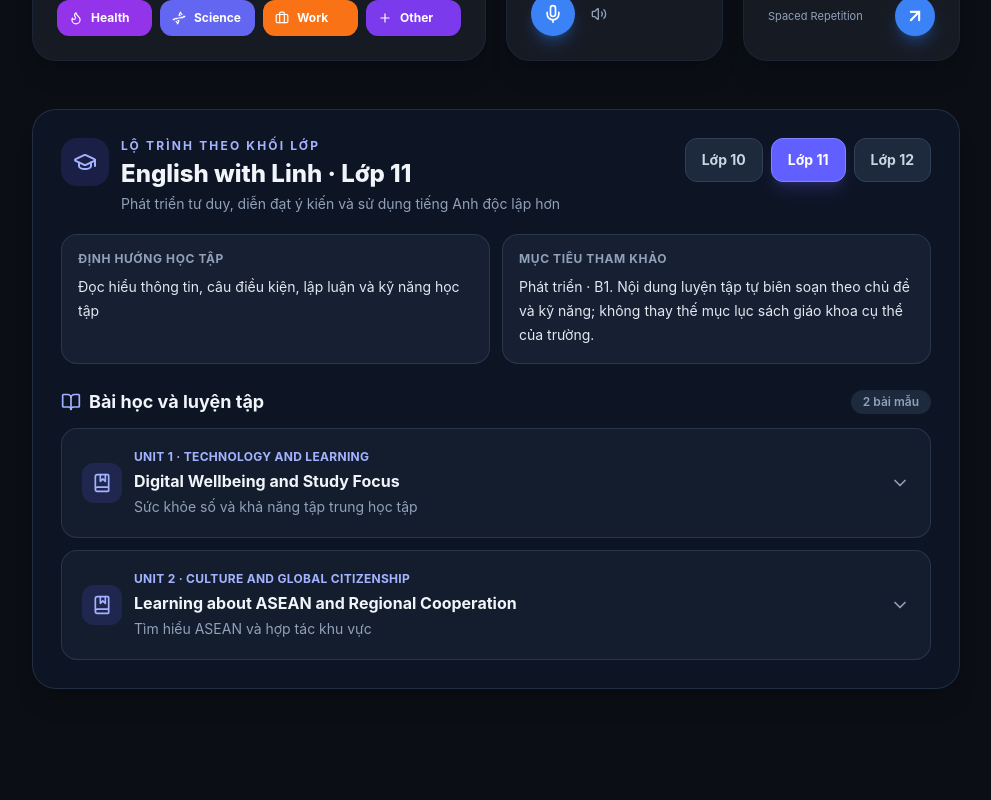
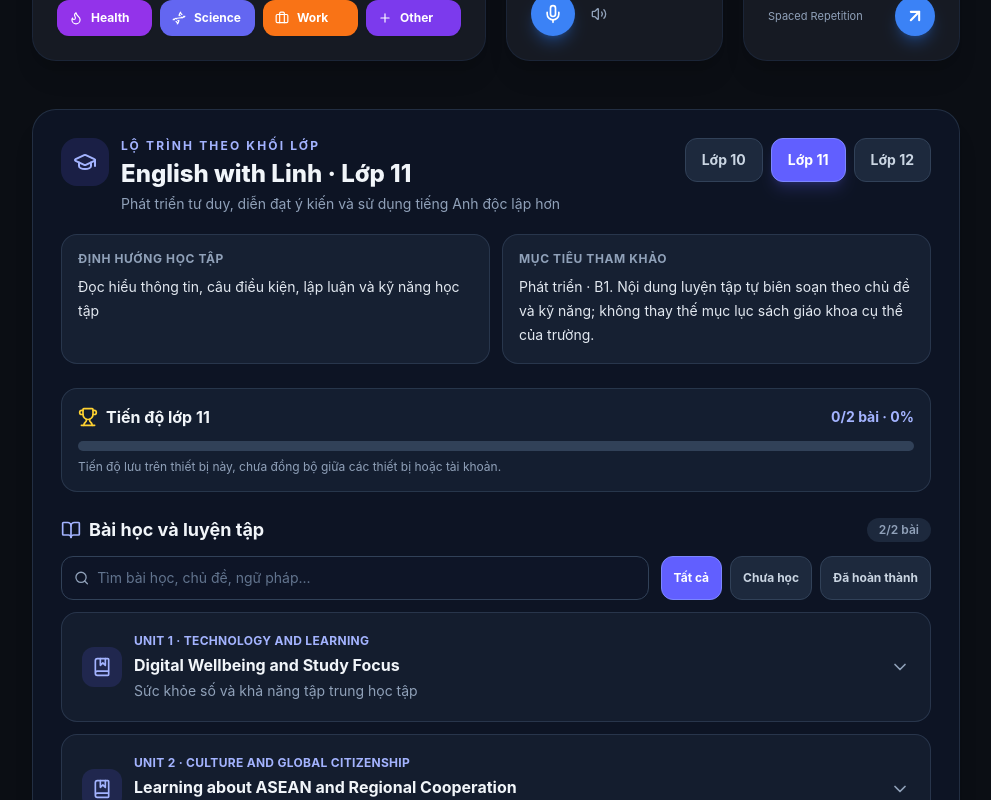
Before and after one commit to beneducation29-lgtm/EnglishwithLinh, a React (Vite) app: page / in a window 1280 px wide. Shown: the part 990-1790 px from the top of the page, without its empty margins (288-1279 px from the left). Before the commit the page ends 1743 px from the top, so only its background shows below. Built offline with nearby package versions, Linux system fonts and the light colour scheme.

Commit message:
feat(curriculum): add lesson search and saved completion progress

```diff
--- a/src/components/curriculum/GradeCurriculum.tsx
+++ b/src/components/curriculum/GradeCurriculum.tsx
@@ -1,5 +1,5 @@
 import React, { useEffect, useMemo, useState } from 'react';
-import { BookOpen, GraduationCap, CheckCircle2, ChevronDown, ChevronUp, Lightbulb, PenLine, MessageCircle, BookMarked } from 'lucide-react';
+import { BookOpen, GraduationCap, CheckCircle2, ChevronDown, ChevronUp, Lightbulb, PenLine, MessageCircle, BookMarked, Search, Trophy, RotateCcw } from 'lucide-react';
 import { supplementaryEnglishLessons } from '../../../data/supplementaryEnglishLessons';
 
 type Grade = 10 | 11 | 12;
@@ -14,8 +14,15 @@ export function GradeCurriculum({ currentGrade }: { currentGrade: Grade }) {
   const [grade, setGrade] = useState<Grade>(currentGrade);
   const [expanded, setExpanded] = useState<string | null>(null);
   const [answers, setAnswers] = useState<Record<string, number>>({});
+  const [query, setQuery] = useState('');
+  const [progressFilter, setProgressFilter] = useState<'all' | 'todo' | 'done'>('all');
+  const [completed, setCompleted] = useState<string[]>(() => { try { return JSON.parse(localStorage.getItem('englishwithlinh-completed-lessons') || '[]') as string[]; } catch { return []; } });
   useEffect(() => { setGrade(currentGrade); }, [currentGrade]);
+  useEffect(() => { try { localStorage.setItem('englishwithlinh-completed-lessons', JSON.stringify(completed)); } catch { /* Keep progress in this session. */ } }, [completed]);
   const lessons = useMemo(() => supplementaryEnglishLessons.filter((lesson) => lesson.grade === grade), [grade]);
+  const filteredLessons = useMemo(() => lessons.filter((lesson) => { const searchText = [lesson.title, lesson.titleVi, lesson.theme, lesson.grammar.focus].join(' ').toLocaleLowerCase(); const matchesQuery = searchText.includes(query.trim().toLocaleLowerCase()); const isDone = completed.includes(lesson.id); return matchesQuery && (progressFilter === 'all' || (progressFilter === 'done' ? isDone : !isDone)); }), [lessons, query, progressFilter, completed]);
+  const completedCount = lessons.filter((lesson) => completed.includes(lesson.id)).length;
+  const gradeProgress = lessons.length ? Math.round(completedCount / lessons.length * 100) : 0;
 
   return (
     <section className="curriculum-panel mt-6 rounded-3xl border border-slate-700/60 bg-slate-900/70 p-4 sm:p-6 lg:p-7 shadow-xl">
@@ -46,17 +53,29 @@ export function GradeCurriculum({ currentGrade }: { currentGrade: Grade }) {
           <p className="mt-2 text-sm leading-6 text-slate-200">{gradeMeta[grade].level}. Nội dung luyện tập tự biên soạn theo chủ đề và kỹ năng; không thay thế mục lục sách giáo khoa cụ thể của trường.</p>
         </div>
       </div>
-      <div className="mt-6 flex items-center gap-2"><BookOpen className="h-5 w-5 text-indigo-300" /><h3 className="text-lg font-bold">Bài học và luyện tập</h3><span className="ml-auto rounded-full bg-slate-800 px-3 py-1 text-xs font-semibold text-slate-400">{lessons.length} bài mẫu</span></div>
+      <div className="mt-6 rounded-2xl border border-slate-700/70 bg-slate-800/50 p-4">
+        <div className="flex items-center justify-between gap-3"><div className="flex items-center gap-2"><Trophy className="h-5 w-5 text-amber-300"/><h3 className="font-bold">Tiến độ lớp {grade}</h3></div><span className="text-sm font-bold text-indigo-300">{completedCount}/{lessons.length} bài · {gradeProgress}%</span></div>
+        <div className="mt-3 h-2.5 overflow-hidden rounded-full bg-slate-700"><div className="h-full rounded-full bg-indigo-500 transition-all" style={{ width: String(gradeProgress) + '%' }} /></div>
+        <p className="mt-2 text-xs text-slate-400">Tiến độ lưu trên thiết bị này, chưa đồng bộ giữa các thiết bị hoặc tài khoản.</p>
+      </div>
+      <div className="mt-6 flex items-center gap-2"><BookOpen className="h-5 w-5 text-indigo-300" /><h3 className="text-lg font-bold">Bài học và luyện tập</h3><span className="ml-auto rounded-full bg-slate-800 px-3 py-1 text-xs font-semibold text-slate-400">{filteredLessons.length}/{lessons.length} bài</span></div>
+      <div className="mt-3 grid gap-3 sm:grid-cols-[1fr_auto]">
+        <label className="flex min-h-11 items-center gap-2 rounded-xl border border-slate-700 bg-slate-900/60 px-3"><Search className="h-4 w-4 text-slate-400"/><input value={query} onChange={(event) => setQuery(event.target.value)} placeholder="Tìm bài học, chủ đề, ngữ pháp..." className="w-full bg-transparent text-sm text-slate-100 outline-none placeholder:text-slate-500" aria-label="Tìm bài học"/></label>
+        <div className="flex gap-2" role="group" aria-label="Lọc trạng thái bài học">
+          {([{id:'all', label:'Tất cả'}, {id:'todo', label:'Chưa học'}, {id:'done', label:'Đã hoàn thành'}] as const).map((filter) => <button key={filter.id} onClick={() => setProgressFilter(filter.id)} className={'min-h-11 flex-1 rounded-xl border px-3 text-xs font-bold transition sm:flex-none ' + (progressFilter === filter.id ? 'border-indigo-400 bg-indigo-500 text-white' : 'border-slate-700 bg-slate-800 text-slate-300')}>{filter.label}</button>)}
+        </div>
+      </div>
       <div className="mt-3 space-y-3">
-        {lessons.map((lesson) => {
+        {filteredLessons.map((lesson) => {
           const isOpen = expanded === lesson.id;
           return <article key={lesson.id} className="overflow-hidden rounded-2xl border border-slate-700/70 bg-slate-800/45">
             <button className="flex min-h-16 w-full items-center gap-3 p-4 text-left sm:p-5" onClick={() => setExpanded(isOpen ? null : lesson.id)} aria-expanded={isOpen}>
-              <span className="flex h-10 w-10 shrink-0 items-center justify-center rounded-xl bg-indigo-500/15 text-indigo-300"><BookMarked className="h-5 w-5" /></span>
-              <span className="min-w-0 flex-1"><span className="block text-xs font-bold uppercase tracking-wide text-indigo-300">Unit {lesson.unit} · {lesson.theme}</span><span className="mt-1 block font-bold text-slate-100">{lesson.title}</span><span className="mt-1 block text-sm text-slate-400">{lesson.titleVi}</span></span>
+              <span className={"flex h-10 w-10 shrink-0 items-center justify-center rounded-xl " + (completed.includes(lesson.id) ? "bg-emerald-500/15 text-emerald-300" : "bg-indigo-500/15 text-indigo-300")}>{completed.includes(lesson.id) ? <CheckCircle2 className="h-5 w-5"/> : <BookMarked className="h-5 w-5" />}</span>
+              <span className="min-w-0 flex-1"><span className="block text-xs font-bold uppercase tracking-wide text-indigo-300">Unit {lesson.unit} · {lesson.theme}</span><span className="mt-1 block font-bold text-slate-100">{lesson.title}</span><span className="mt-1 block text-sm text-slate-400">{lesson.titleVi}</span>{completed.includes(lesson.id) && <span className="mt-2 inline-flex rounded-full bg-emerald-500/10 px-2 py-1 text-xs font-bold text-emerald-300">Đã hoàn thành</span>}</span>
               {isOpen ? <ChevronUp className="h-5 w-5 shrink-0 text-slate-400" /> : <ChevronDown className="h-5 w-5 shrink-0 text-slate-400" />}
             </button>
             {isOpen && <div className="space-y-6 border-t border-slate-700/70 p-4 sm:p-5">
+              <div className="flex flex-col gap-3 rounded-xl border border-indigo-400/20 bg-indigo-500/5 p-4 sm:flex-row sm:items-center sm:justify-between"><div><p className="font-bold text-slate-100">Hoàn thành bài học?</p><p className="mt-1 text-sm text-slate-400">Đánh dấu sau khi đã đọc bài và thử làm các hoạt động.</p></div><button onClick={() => setCompleted((old) => old.includes(lesson.id) ? old.filter((id) => id !== lesson.id) : [...old, lesson.id])} className={"inline-flex min-h-11 items-center justify-center gap-2 rounded-xl px-4 text-sm font-bold transition " + (completed.includes(lesson.id) ? "border border-slate-600 bg-slate-800 text-slate-200" : "bg-emerald-600 text-white hover:bg-emerald-500")}>{completed.includes(lesson.id) ? <><RotateCcw className="h-4 w-4"/> Bỏ hoàn thành</> : <><CheckCircle2 className="h-4 w-4"/> Đánh dấu hoàn thành</>}</button></div>
               <div><h4 className="font-bold text-slate-100">Mục tiêu bài học</h4><ul className="mt-2 list-disc space-y-1 pl-5 text-sm leading-6 text-slate-300">{lesson.objectives.map((objective) => <li key={objective}>{objective}</li>)}</ul></div>
               <div><h4 className="font-bold text-slate-100">Từ vựng trọng tâm</h4><div className="mt-3 grid gap-3 sm:grid-cols-2">{lesson.vocabulary.map((word) => <div key={word.word} className="rounded-xl border border-slate-700 bg-slate-900/50 p-3"><div className="flex flex-wrap items-baseline justify-between gap-2"><span className="font-bold text-indigo-200">{word.word}</span><span className="text-xs text-slate-500">{word.ipa}</span></div><p className="mt-1 text-sm text-slate-300">{word.meaningVi}</p><p className="mt-2 text-sm text-slate-200">{word.example}</p><p className="mt-1 text-xs text-slate-400">{word.exampleVi}</p></div>)}</div></div>
               <div className="rounded-2xl border border-amber-400/20 bg-amber-400/5 p-4"><div className="flex items-center gap-2"><Lightbulb className="h-5 w-5 text-amber-300"/><h4 className="font-bold text-slate-100">Ngữ pháp: {lesson.grammar.focus}</h4></div><p className="mt-2 rounded-lg bg-slate-950/40 p-3 font-mono text-sm text-amber-100">{lesson.grammar.formula}</p><p className="mt-3 text-sm leading-6 text-slate-300">{lesson.grammar.explanationVi}</p><div className="mt-3 space-y-2">{lesson.grammar.examples.map((example) => <div key={example.en} className="text-sm"><p className="font-medium text-slate-100">{example.en}</p><p className="text-slate-400">{example.vi}</p></div>)}</div></div>
@@ -65,6 +84,7 @@ export function GradeCurriculum({ currentGrade }: { currentGrade: Grade }) {
             </div>}
           </article>;
         })}
+        {filteredLessons.length === 0 && <div className="rounded-2xl border border-dashed border-slate-700 p-8 text-center"><BookOpen className="mx-auto h-8 w-8 text-slate-500"/><p className="mt-3 font-semibold text-slate-200">Không tìm thấy bài học phù hợp</p><p className="mt-1 text-sm text-slate-400">Thử từ khóa khác hoặc chuyển bộ lọc sang Tất cả.</p><button onClick={() => { setQuery(""); setProgressFilter("all"); }} className="mt-4 rounded-lg border border-slate-600 px-3 py-2 text-sm font-semibold text-slate-300">Xóa bộ lọc</button></div>}
       </div>
     </section>
   );
```
